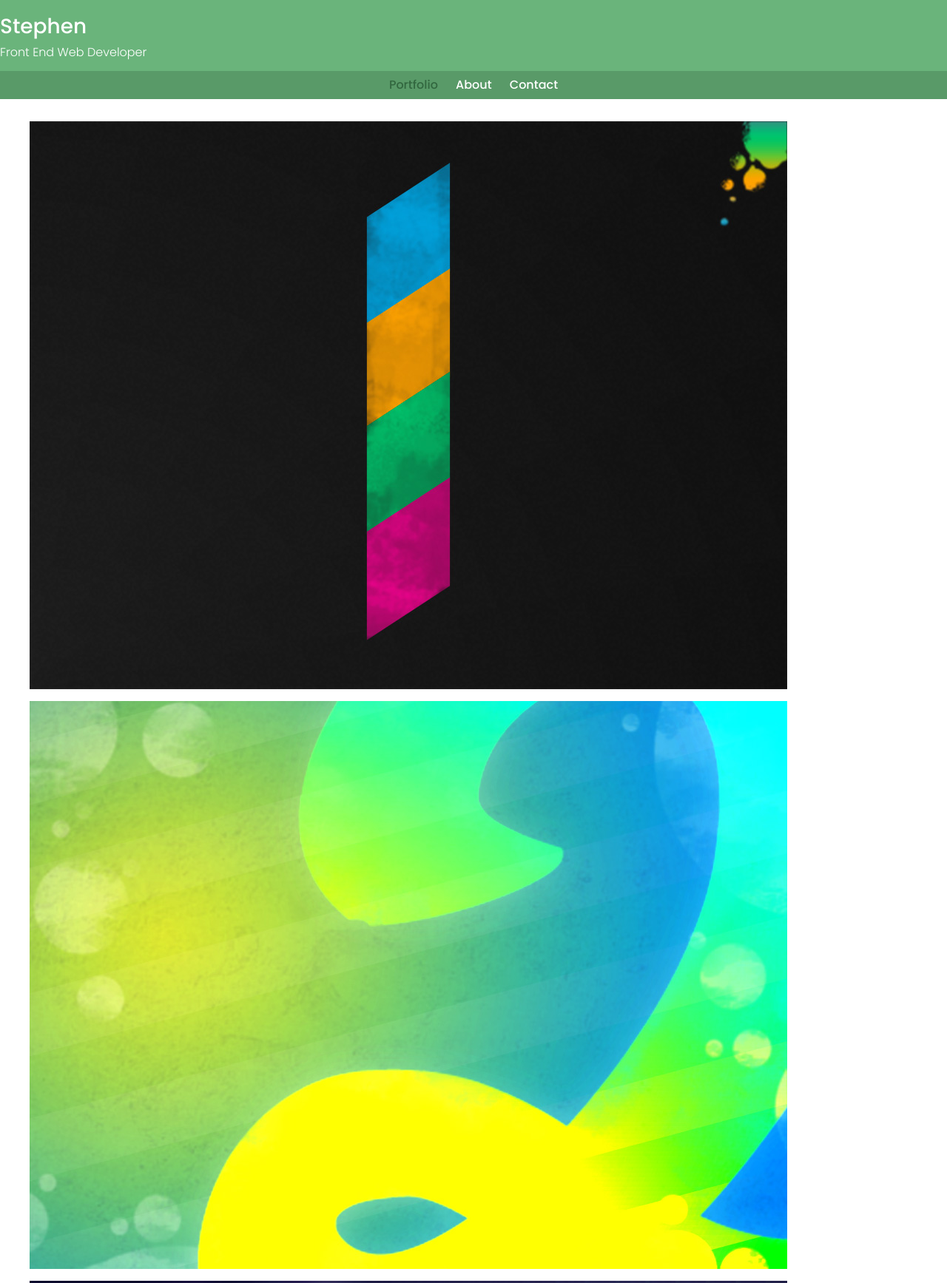
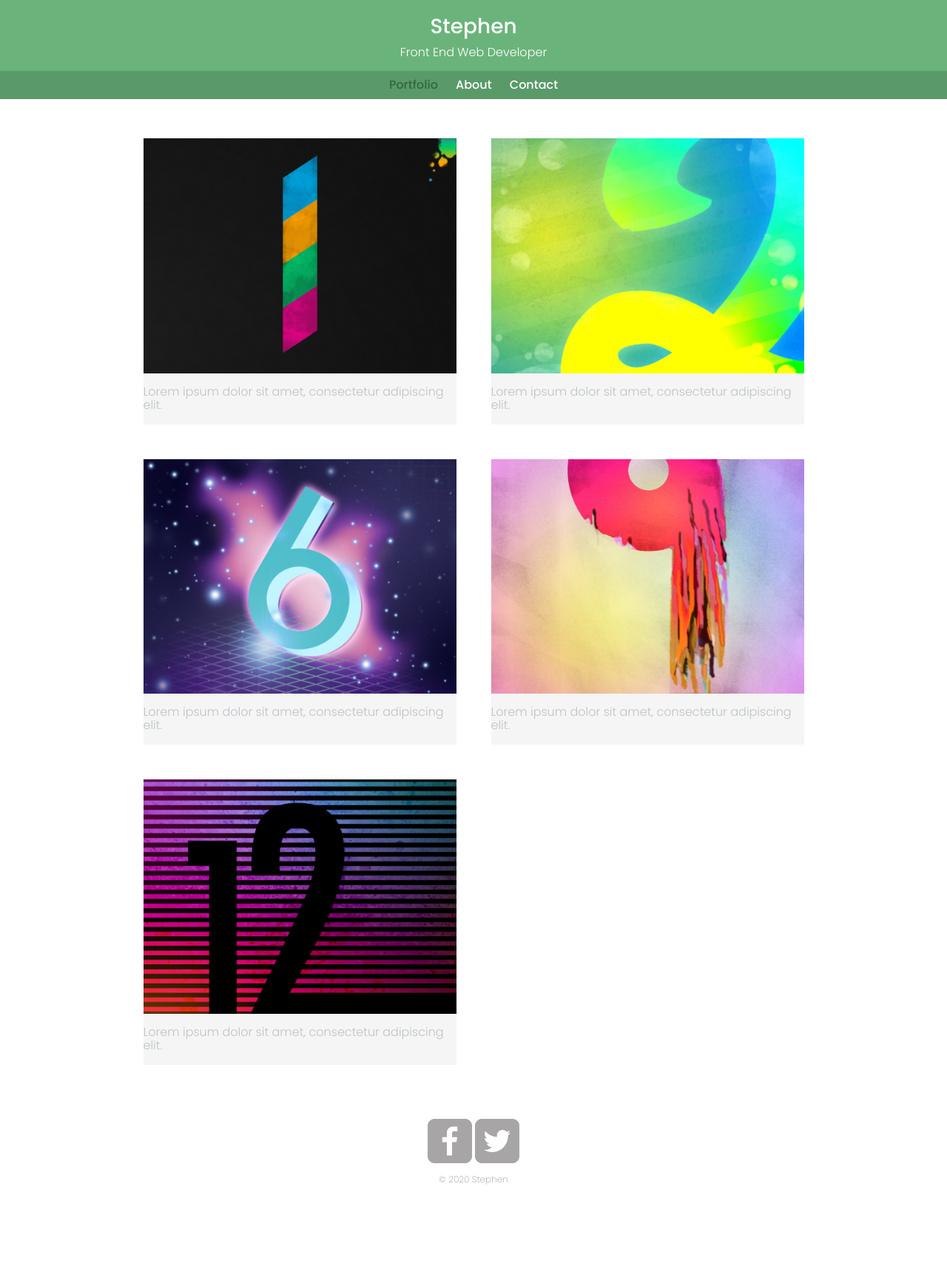
Before and after one commit to Sarcher01/portfolio, a plain HTML site: page index.html in a window 1280 px wide. Shown: the top 1735 px of the page at 74% size. After the commit the page ends 1614 px from the top, so only its background shows below. Drawn offline with nearby package versions, Linux system fonts and the light colour scheme.

Commit message:
finished styles

```diff
--- a/css/styles.css
+++ b/css/styles.css
@@ -3,8 +3,18 @@ General
 *******************/
 
 body {
+    font-family:"Poppins", sans-serif;
+}
 
-    font-family:"Poppins", sans-serif;
+#wrapper {
+    max-width: 940px;
+    margin: 0 auto;
+    padding: 0 5%;
+    font-weight: 300px;
+}
+
+img {
+    max-width: 100%;
 }
 
 a {
@@ -42,7 +52,7 @@ header {
 }
 
 #logo {
-    text-align:center;
+    text-align: center;
 }
 
 /******************
@@ -73,23 +83,79 @@ nav ul {
 Footer
 *******************/
 
+footer {
+    text-align: center;
+    font-size: .75em;
+    padding-top: 50px;
+    font-weight: 200;
+    clear: both;
+}
 
+
+.social-icon {
+    width: 20px;
+    margin: 20px;
+    margin: 0px;
+}
 
 /******************
 Page: Portfolio
 *******************/
 
+#gallery {
+    margin: 0;
+    padding: 0;
+}
 
-
+#gallery li {
+    float: left;
+    width: 45%;
+    margin: 2.5%;
+    background-color: #f5f5f5;
+    color: #bdc3c7;
+    font-weight: 300;
+}
 /******************
 Page: About
 *******************/
 
+.profile-photo {
+    display: block;
+    max-width: 150px;
+    margin: 0 auto 30px;
+    border-radius: 100px;
+}
 
 /******************
 Page: Contact
 *******************/
 
+.contact-info {
+    padding: 0;
+    margin: 0;
+    font-size: 0.9em;
+}
+
+contact-info a {
+    display:block;
+    background-repeat: no-repeat;
+    min-height: 20px;
+    background-size: 20px 20px;
+    padding: 0 0 0 30px;
+    margin: 0 0 10px
+}
+
+.contact-info li.phone a{
+    background-image: url(../img/phone.img)
+}
+
+.contact-info li.mail a {
+    background-image: url(../img/mail.img)
+}
+
+.contact-info li.twitter a{
+    background-image: url(../img/twitter-wrap.png)
+}
 
 /******************
 Colors
--- a/index.html
+++ b/index.html
@@ -15,10 +15,10 @@
 <body>
 
     <header>
-        <a href="index.html" id="logo"></a>
+        <a href="index.html" id="logo">
             <h1> Stephen </h1>
             <h2> Front End Web Developer </h2>
-
+    </a>
     <nav>
         <ul>
             <li><a href="index.html" class="selected">Portfolio</a></li>
@@ -30,27 +30,32 @@
     </header>
 
 
-    <div>
-        <ul>
+    <div id="wrapper">
+        <ul id="gallery">
             <li>
-            <img src="img/numbers-01.jpg" alt="Numner 1">
-            <p> </p>
+            <img src="img/numbers-01.jpg" alt="Number 1">
+            <p>
+Lorem ipsum dolor sit amet, consectetur adipiscing elit. </p>
             </li>
             <li>
-            <img src="img/numbers-02.jpg" alt="Numner 2">
-            <p> </p>
+            <img src="img/numbers-02.jpg" alt="Number 2">
+            <p>
+Lorem ipsum dolor sit amet, consectetur adipiscing elit.</p>
             </li>
             <li>
-            <img src="img/numbers-06.jpg" alt="Numner 6">
-            <p> </p>
+            <img src="img/numbers-06.jpg" alt="Number 6">
+            <p>
+Lorem ipsum dolor sit amet, consectetur adipiscing elit.</p>
             </li>
             <li>
-            <img src="img/numbers-09.jpg" alt="Numner 9">
-            <p> </p>
+            <img src="img/numbers-09.jpg" alt="Number 9">
+            <p>
+Lorem ipsum dolor sit amet, consectetur adipiscing elit.</p>
             </li>
             <li>
-            <img src="img/numbers-12.jpg" alt="Numner 12">
-            <p> </p>
+            <img src="img/numbers-12.jpg" alt="Number 12">
+            <p>
+Lorem ipsum dolor sit amet, consectetur adipiscing elit.</p>
             </li>
         </ul>
     </div>
```
Also changed, not shown: about.html (+4 -8 lines), contact.html (+5 -10 lines).
